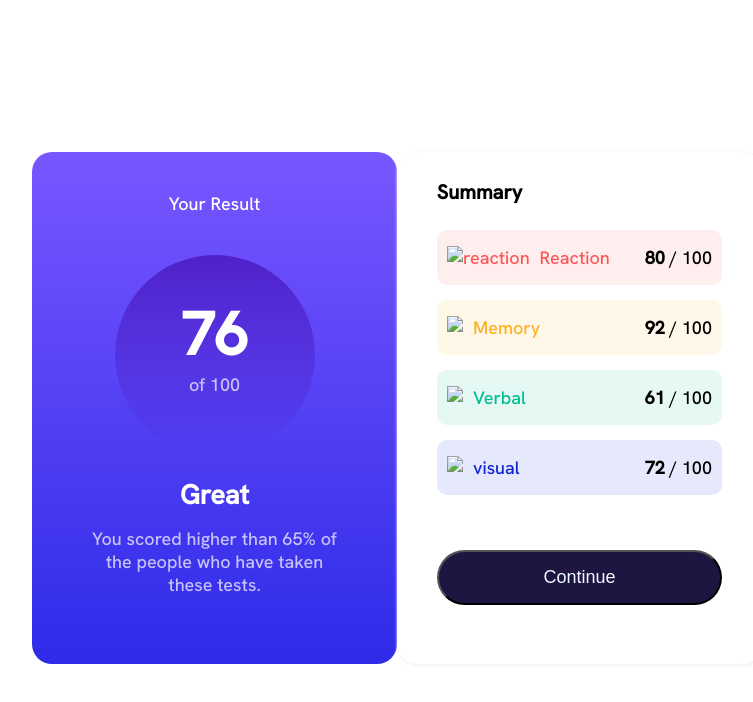
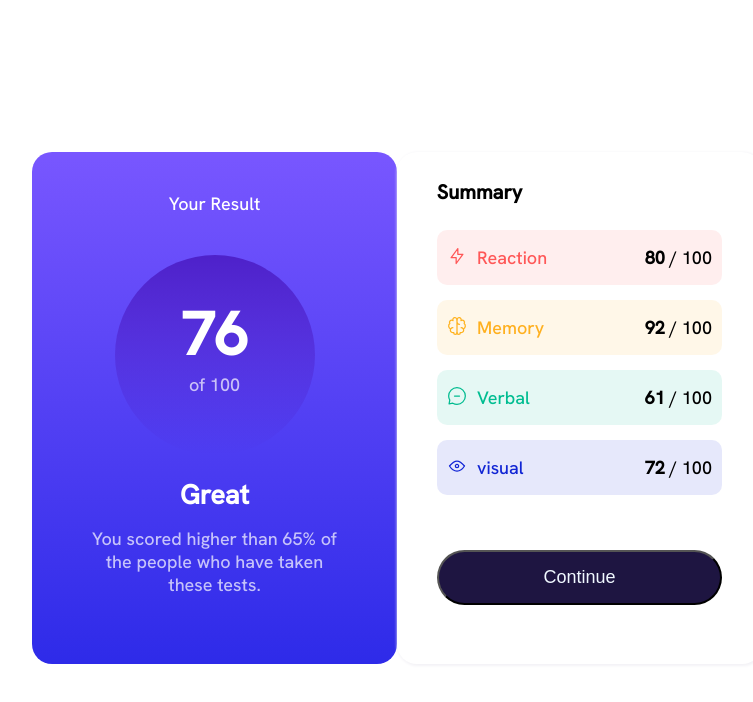
Before and after one commit to SIRMONS/try2, a plain HTML site: page index.html in a window 1280 px wide. Shown: the whole page, without its empty margins (243-996 px from the left). Drawn offline with Linux system fonts and the light colour scheme; a script that the page names is missing; a web font is replaced by a local one.

Commit message:
Update index.html

```diff
--- a/index.html
+++ b/index.html
@@ -29,16 +29,16 @@
  <div class="Sum">
    <div class="s"> <h4> Summary </h4> </div>
 
-     <div class="d r"> <p> <img src="./assets/images/icon-reaction.svg" alt="reaction">Reaction </p>
+     <div class="d r"> <p> <img src="./icon-reaction.svg" alt="reaction">Reaction </p>
      <p class="w"><span> 80 </span>/ 100 </p></div>
 
-   <div class="d m"> <p> <img src="./assets/images/icon-memory.svg">Memory </p>
+   <div class="d m"> <p> <img src="./icon-memory.svg">Memory </p>
     <p class="w"><span> 92 </span>/ 100 </p></div>
 
-   <div class="d v"> <p> <img src="./assets/images/icon-verbal.svg"> Verbal </p>
+   <div class="d v"> <p> <img src="./icon-verbal.svg"> Verbal </p>
     <p class="w"><span> 61 </span>/ 100 </p></div>
 
-   <div class="d i"> <p> <img src="./assets/images/icon-visual.svg"> visual</p>
+   <div class="d i"> <p> <img src="./icon-visual.svg"> visual</p>
     <p class="w"><span> 72 </span>/ 100 </p> </div>
 
 
```
